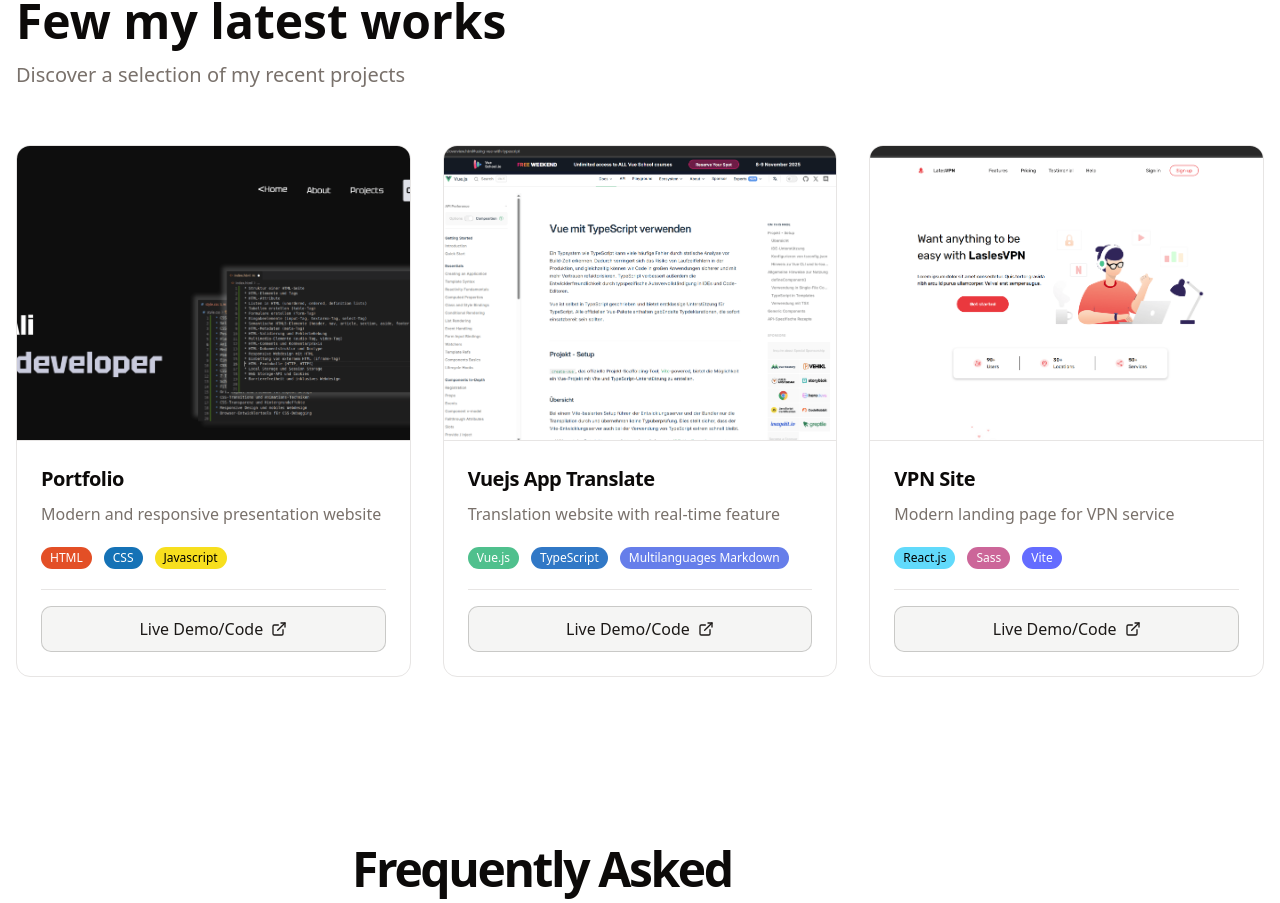
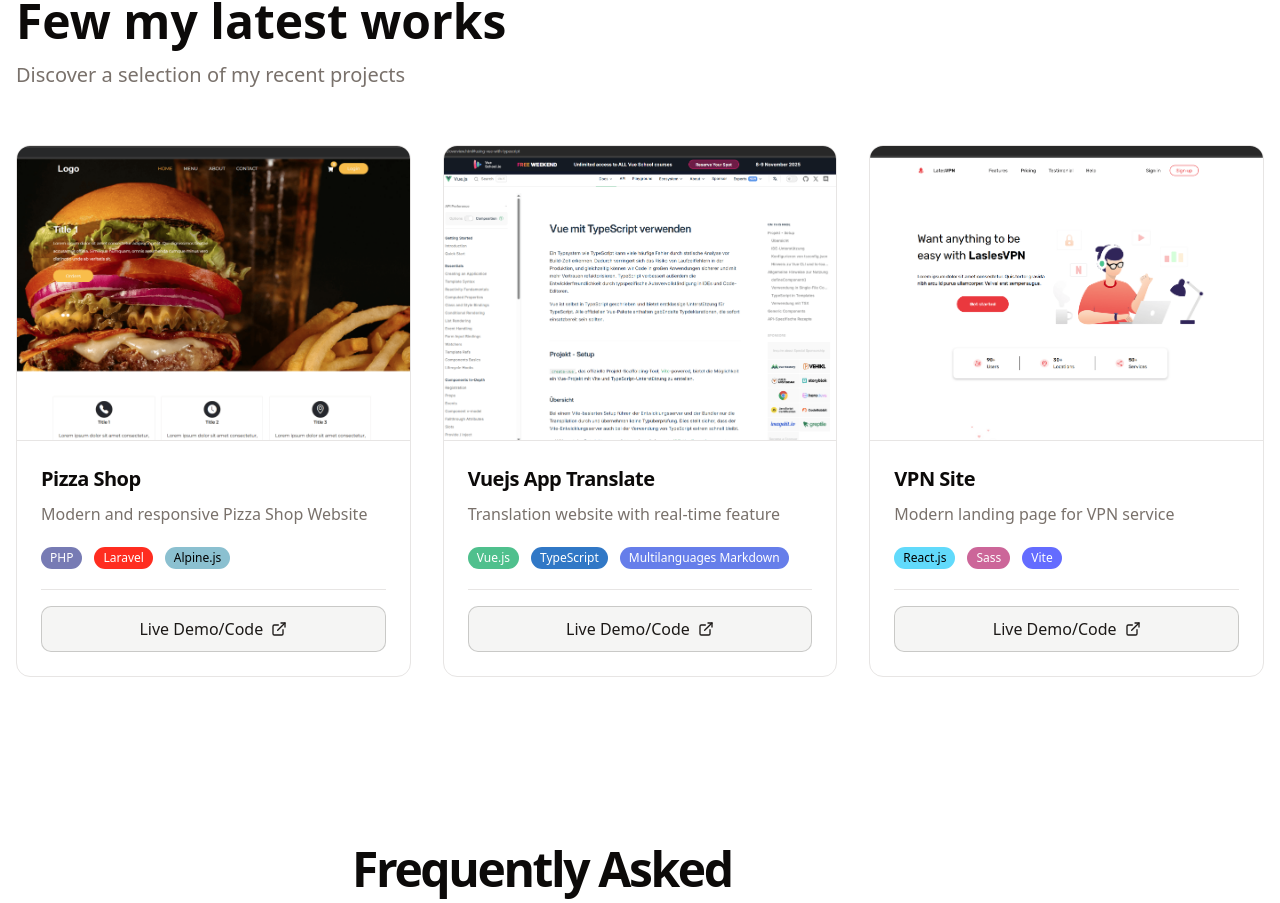
Before and after one commit to Hossaini1/portfolio-website, a Next.js app: page /about in a window 1280 px wide. Shown: the part 2141-3044 px from the top of the page. Built offline with nearby package versions, Linux system fonts and the light colour scheme.

Commit message:
Bilder optimiert und geändert

```diff
--- a/components/sections/projectssection/projects-section.tsx
+++ b/components/sections/projectssection/projects-section.tsx
@@ -5,7 +5,7 @@ import Link from "next/link";
 import { ExternalLink } from "lucide-react";
 import { useMemo, memo } from "react";
 
-import portfolioImage from "@/public/images/portfolio.png";
+import pizzaShopImage from "@/public/images/pizza-shop.png";
 import vpnImage from "@/public/images/vpn-site.png";
 import translateImage from "@/public/images/vue-translate.png";
 
@@ -23,19 +23,19 @@ interface ProjectsSectionProps {
 }
 
 const PROJECT_IMAGES = {
-  portfolio: portfolioImage,
+  pizzaShop: pizzaShopImage,
   vpn: vpnImage,
   translate: translateImage,
 } as const;
 
 const STATIC_PROJECTS: Project[] = [
   {
-    title: "Portfolio",
-    description: "Modern and responsive presentation website",
+    title: "Pizza Shop",
+    description: "Modern and responsive Pizza Shop Website",
     category: "Frontend",
-    technologies: ["HTML", "CSS", "Javascript"],
-    image: PROJECT_IMAGES.portfolio,
-    demoUrl: "https://hossaini1.github.io/portfolio/",
+    technologies: ["PHP", "Laravel", "Alpine.js"],
+    image: PROJECT_IMAGES.pizzaShop,
+    demoUrl: "https://github.com/Hossaini1/fullstack-laravel-food-app",
   },
   {
     title: "Vuejs App Translate",
@@ -67,6 +67,10 @@ const TECH_VARIANTS = {
   sass: "sass",
   vite: "vite",
   "multilanguages markdown": "multilanguage",
+    laravel: "laravel",
+  php: "php",
+  "alpine.js": "alpine",
+  alpine: "alpine",
 } as const;
 
 const ProjectCard = memo(({ project }: { project: Project }) => {
--- a/components/ui/badge.tsx
+++ b/components/ui/badge.tsx
@@ -35,7 +35,10 @@ const badgeVariants = cva(
         multilanguage:
           "border-transparent bg-[#667EEA] text-white [a&]:hover:bg-[#667EEA]/90",
         sass: "border-transparent bg-[#CC6699] text-white [a&]:hover:bg-[#CC6699]/90",
-        vite: "border-transparent bg-[#646CFF] text-white [a&]:hover:bg-[#646CFF]/90"
+        vite: "border-transparent bg-[#646CFF] text-white [a&]:hover:bg-[#646CFF]/90",
+        laravel: "border-transparent bg-[#FF2D20] text-white [a&]:hover:bg-[#FF2D20]/90",
+        php: "border-transparent bg-[#777BB4] text-white [a&]:hover:bg-[#777BB4]/90",
+        alpine: "border-transparent bg-[#8BC0D0] text-black [a&]:hover:bg-[#8BC0D0]/90"
       },
     },
     defaultVariants: {
--- a/translations/de.json
+++ b/translations/de.json
@@ -83,7 +83,7 @@
     "subtitle": "Entdecken Sie eine Auswahl meiner aktuellen Arbeiten",
     "Projects": [
      {
-    "description": "Moderne und responsive Präsentationswebsite"
+    "description": "Moderne und responsive Website für Pizzeria"
 
   },
   {
--- a/translations/en.json
+++ b/translations/en.json
@@ -85,7 +85,7 @@
 
     "Projects": [
       {
-        "description": "Modern and responsive presentation website"
+        "description": "Modern and responsive Pizza Shop Website"
       },
       {
         "description": "Translation website with real-time feature"
--- a/translations/fa.json
+++ b/translations/fa.json
@@ -84,7 +84,7 @@
     "Projects": [
     {
 
-      "description": "وبسایت مدرن و واکنش‌ گرا"
+      "description": "وبسایت مدرن و واکنش‌گرا برای پیتزا فروشی"
 
     },
     {
```
Also changed, not shown: public/images/pizza-shop.png (added).
